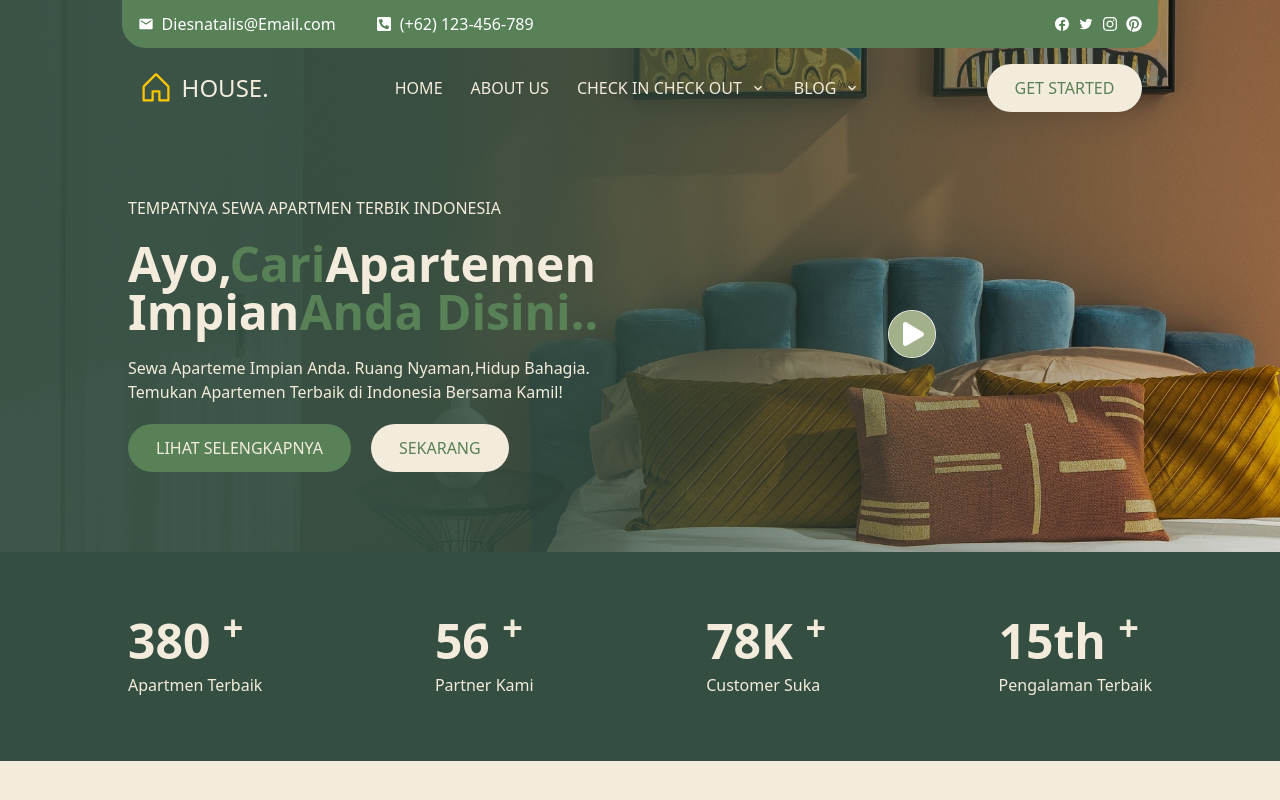
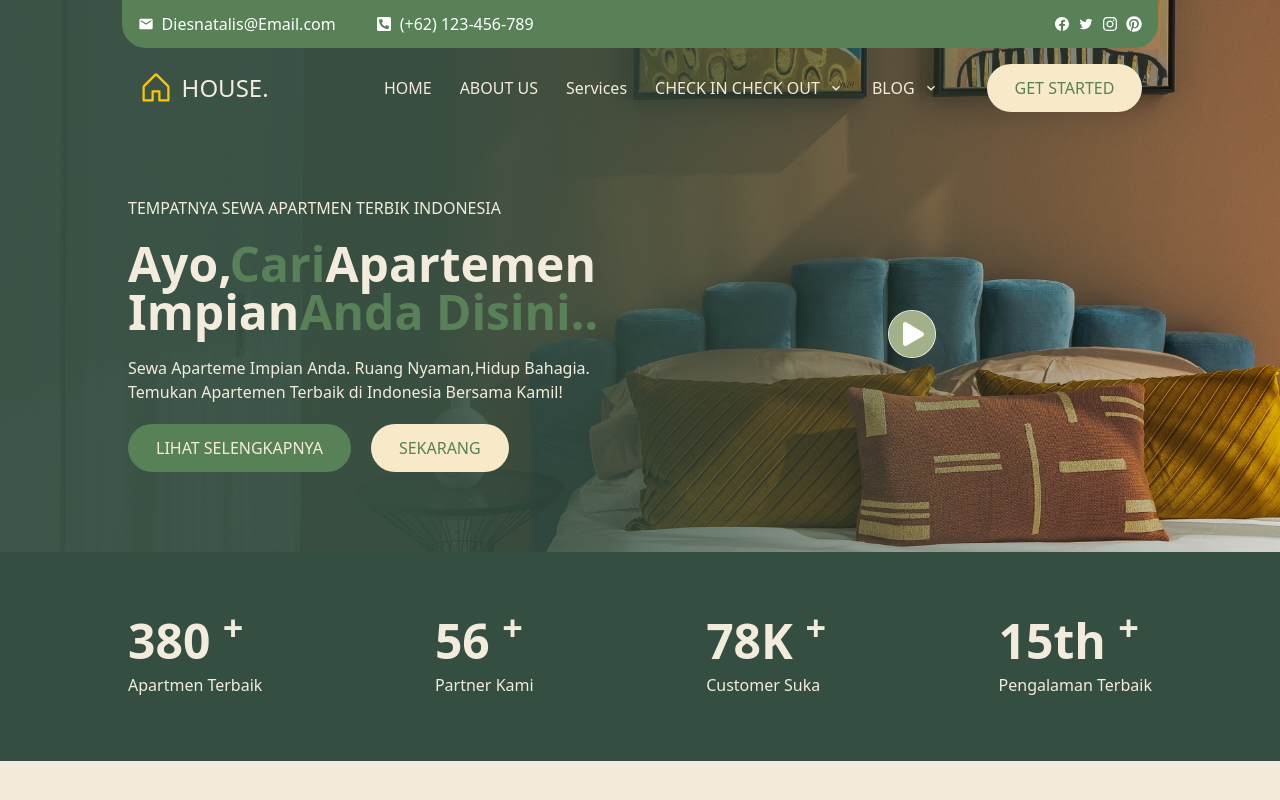
Before and after one commit to Abelmekonn/real_estate, a React (Vite) app: page / in a window 1280 px wide. Shown: the top 800 px of the page. Built offline with nearby package versions, Linux system fonts and the light colour scheme.

Commit message:
Update Hero component text, enhance Button styles with hover effects, and restructure Header for improved mobile navigation and responsiveness.

```diff
--- a/src/Components/CustomUi/Button.jsx
+++ b/src/Components/CustomUi/Button.jsx
@@ -3,9 +3,8 @@
 function Button({ text, isGreen }) {
 	return (
 		<button
-			className={`${
-				isGreen ? "bg-[#588157] text-[#F3ECDC]" : "bg-[#F3ECDC] text-[#588157]"
-			} px-5 md:px-7 py-3 rounded-4xl`}
+			className={`${isGreen ? "bg-[#588157] text-[#F3ECDC] hover:bg-[#344E41] hover:text-[#fdf1d4]" : "bg-[#f8eac9] text-[#588157] hover:bg-[#efe2c0] hover:text-[#344E41]"
+				} px-5 md:px-7 py-3 rounded-4xl cursor-pointer transition-all duration-300`}
 		>
 			{text}
 		</button>
--- a/src/Components/Hero.jsx
+++ b/src/Components/Hero.jsx
@@ -18,7 +18,7 @@
 			<div className="w-8/10 flex justify-between  mx-auto mb-20 z-30 ">
 				<div className="flex flex-col justify-between  mx-auto gap-5 ">
 					<p className="text-[#F3ECDC]">
-						TEMPATNYA SEWA APARTMEN TERBIK INDONESIA
+						Best Apartment Rental in Ethiopia
 					</p>
 					<h1 className="text-5xl font-bold">
 						<span className="text-[#F3ECDC]">Ayo,</span>
@@ -35,7 +35,7 @@
 						<Button text="SEKARANG" isGreen={false} />
 					</div>
 				</div>
-				<div className="w-9/10 flex justify-center items-center text-5xl text-[#A3B18A]">
+				<div className="w-9/10 hidden md:flex justify-center items-center text-5xl text-[#A3B18A]">
 					<FaPlayCircle className="bg-white rounded-full" />
 				</div>
 			</div>
--- a/src/Components/Layout/Header.jsx
+++ b/src/Components/Layout/Header.jsx
@@ -59,29 +59,27 @@
 			</div>
 
 			<div
-				className={`flex justify-between items-center py-4 w-9/10 mx-auto px-4 text-[#F3ECDC] ${
-					scrolled ? "bg-[#344E41] rounded-br-3xl rounded-bl-3xl" : ""
+				className={`flex justify-between items-center py-4 w-[95%] md:w-9/10 mx-auto px-4 text-[#F3ECDC] ${scrolled ? "bg-[#344E41] rounded-br-3xl rounded-bl-3xl" : ""
 					}`}
 			>
 				<div className="flex items-center gap-2 text-2xl">
 					<PiHouse className="text-4xl text-yellow-400" />
 					<span>HOUSE.</span>
 				</div>
-				<ul
-					className={`md:flex gap-7 text-300 ${
-						isMobileMenuOpen
-							? "md:hidden flex absolute flex-col top-40 right-0 bg-[#588157] w-[50%] p-10 rounded-bl-3xl rounded-br-3xl navbar"
-							: "hidden"
-					} md:visible`}
-				>
+				{/* Desktop Navigation */}
+				<div className="hidden md:flex gap-7 text-300 items-center">
+					<ul className="flex gap-7">
 						<li>
 							<Link to="/">HOME</Link>
 						</li>
 						<li>
 							<Link to="/about">ABOUT US</Link>
 						</li>
+						<li>
+							<Link to="/service">Services</Link>
+						</li>
 						<li className="flex items-center gap-2">
-						<Link to="/service" className="flex items-center gap-2">
+							<Link to="/" className="flex items-center gap-2">
 								CHECK IN CHECK OUT <MdKeyboardArrowDown />
 							</Link>
 						</li>
@@ -89,13 +87,50 @@
 							BLOG <MdKeyboardArrowDown />
 						</li>
 					</ul>
-				<div className="flex items-center gap-2">
-					<div className="hidden md:flex gap-5">
+					<div className="ml-5">
 						<Button text="GET STARTED" />
 					</div>
-					<div onClick={toggleMobileMenu} className="text-4xl md:hidden">
-						{isMobileMenuOpen ? <HiX /> : <HiOutlineBars2 />}
 				</div>
+				{/* Mobile Navigation */}
+				<div className="md:hidden flex flex-col relative items-center gap-2">
+					{/* Hamburger icon only when menu is closed */}
+					{!isMobileMenuOpen && (
+						<div onClick={toggleMobileMenu} className="text-4xl cursor-pointer z-50">
+							<HiOutlineBars2 />
+						</div>
+					)}
+					{isMobileMenuOpen && (
+						<div className="fixed inset-0 bg-[#344E41]/90 z-40 flex flex-col items-end">
+							{/* Close icon at top right */}
+							<div className="absolute top-6 right-6 text-4xl cursor-pointer z-50 text-white" onClick={toggleMobileMenu}>
+								<HiX />
+							</div>
+							<div className="w-3/4 h-full bg-[#588157] p-10 flex flex-col gap-7 rounded-bl-3xl rounded-br-3xl shadow-lg ml-auto">
+								<ul className="flex flex-col gap-7 text-300 mt-10">
+									<li>
+										<Link to="/" onClick={toggleMobileMenu}>HOME</Link>
+									</li>
+									<li>
+										<Link to="/about" onClick={toggleMobileMenu}>ABOUT US</Link>
+									</li>
+									<li>
+										<Link to="/service" onClick={toggleMobileMenu}>Services</Link>
+									</li>
+									<li className="flex items-center gap-2">
+										<Link to="/" className="flex items-center gap-2" onClick={toggleMobileMenu}>
+											CHECK IN CHECK OUT <MdKeyboardArrowDown />
+										</Link>
+									</li>
+									<li className="flex items-center gap-2">
+										BLOG <MdKeyboardArrowDown />
+									</li>
+								</ul>
+								<div className="mt-10">
+									<Button text="GET STARTED" />
+								</div>
+							</div>
+						</div>
+					)}
 				</div>
 			</div>
 		</div>
```
Lines whose indentation alone changed are shown as unchanged.
